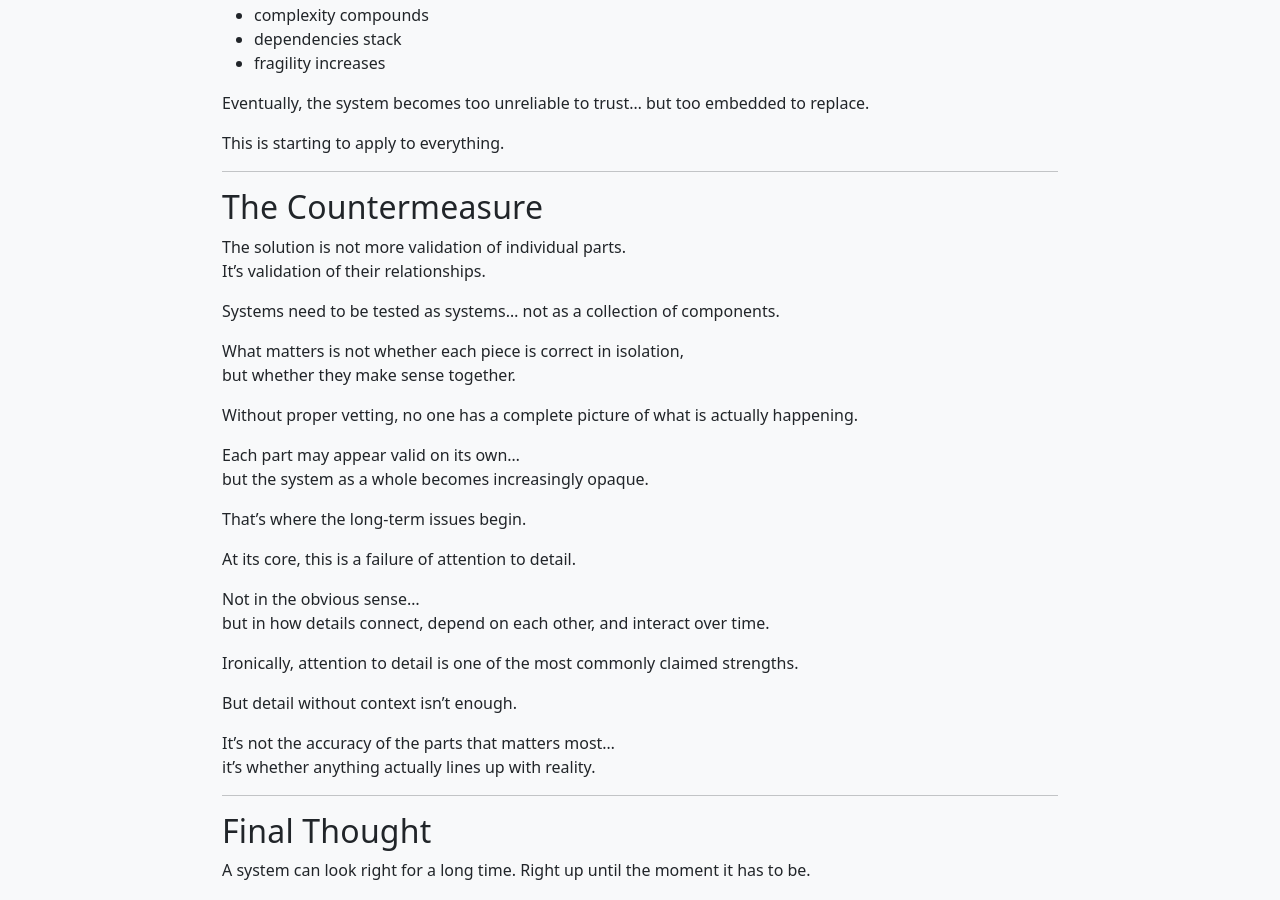
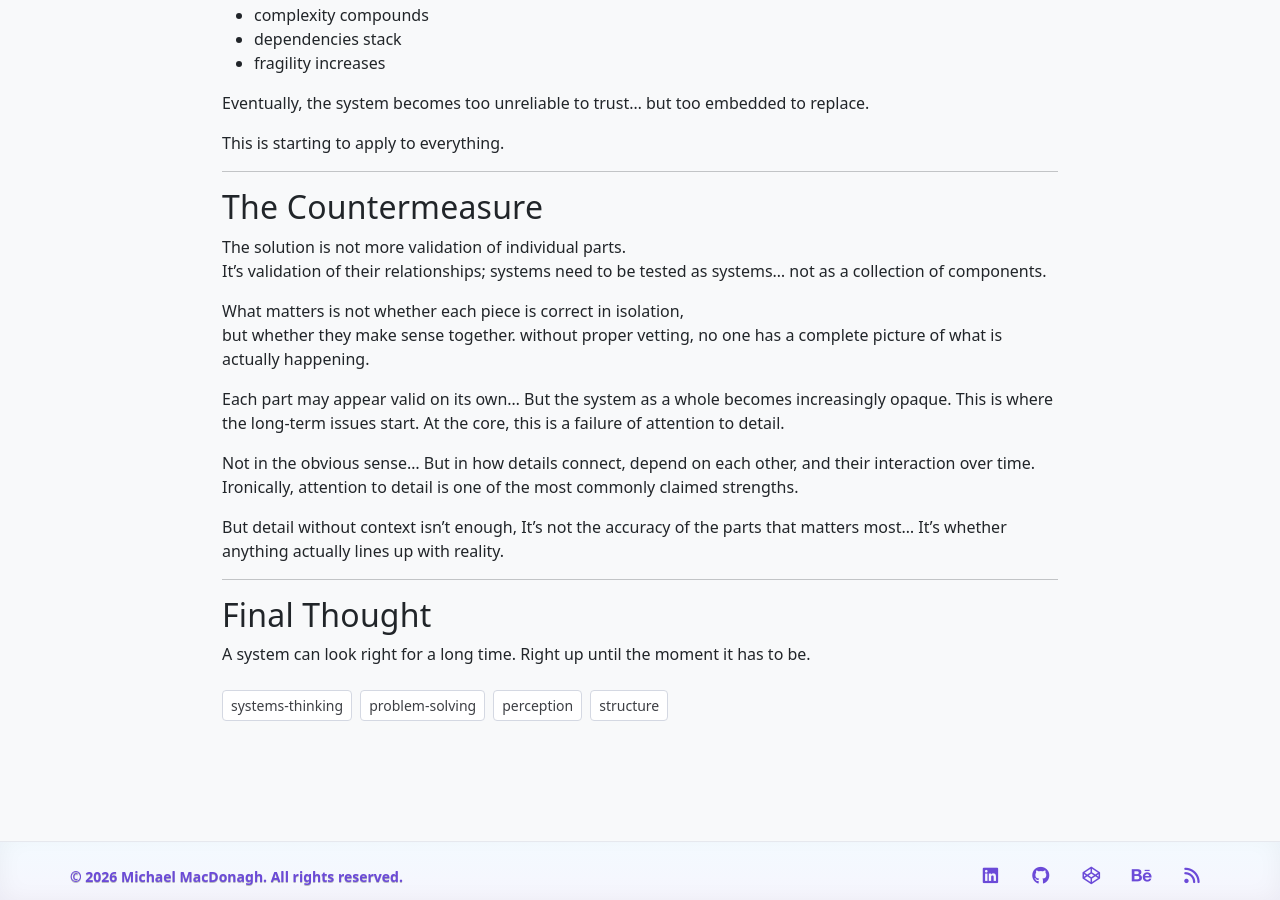
Before and after one commit to MechMadHog/michaelmacdonagh.net, a Jekyll site: the page built from _posts/2026-04-23-Looking-vs-is.md, in a window 1280 px wide and 900 px high, scrolled down 2856 px. Built offline with Jekyll 4.4.1, drawn with Linux system fonts in a browser that asks for light colours.

Commit message:
countermeasure

```diff
--- a/_posts/2026-04-23-Looking-vs-is.md
+++ b/_posts/2026-04-23-Looking-vs-is.md
@@ -136,31 +136,17 @@ This is starting to apply to everything.
 ## The Countermeasure
 
 The solution is not more validation of individual parts.
-It’s validation of their relationships.
-
-Systems need to be tested as systems… not as a collection of components.
+It’s validation of their relationships; systems need to be tested as systems… not as a collection of components.
 
 What matters is not whether each piece is correct in isolation,
-but whether they make sense together.
+but whether they make sense together. without proper vetting, no one has a complete picture of what is actually happening.
 
-Without proper vetting, no one has a complete picture of what is actually happening.
+Each part may appear valid on its own… But the system as a whole becomes increasingly opaque. This is where the long-term issues start.
+At the core, this is a failure of attention to detail.
 
-Each part may appear valid on its own…
-but the system as a whole becomes increasingly opaque.
+Not in the obvious sense… But in how details connect, depend on each other, and their interaction over time. Ironically, attention to detail is one of the most commonly claimed strengths.
 
-That’s where the long-term issues begin.
-
-At its core, this is a failure of attention to detail.
-
-Not in the obvious sense…
-but in how details connect, depend on each other, and interact over time.
-
-Ironically, attention to detail is one of the most commonly claimed strengths.
-
-But detail without context isn’t enough.
-
-It’s not the accuracy of the parts that matters most…
-it’s whether anything actually lines up with reality.
+But detail without context isn’t enough, It’s not the accuracy of the parts that matters most… It’s whether anything actually lines up with reality.
 
 ---
 
```
